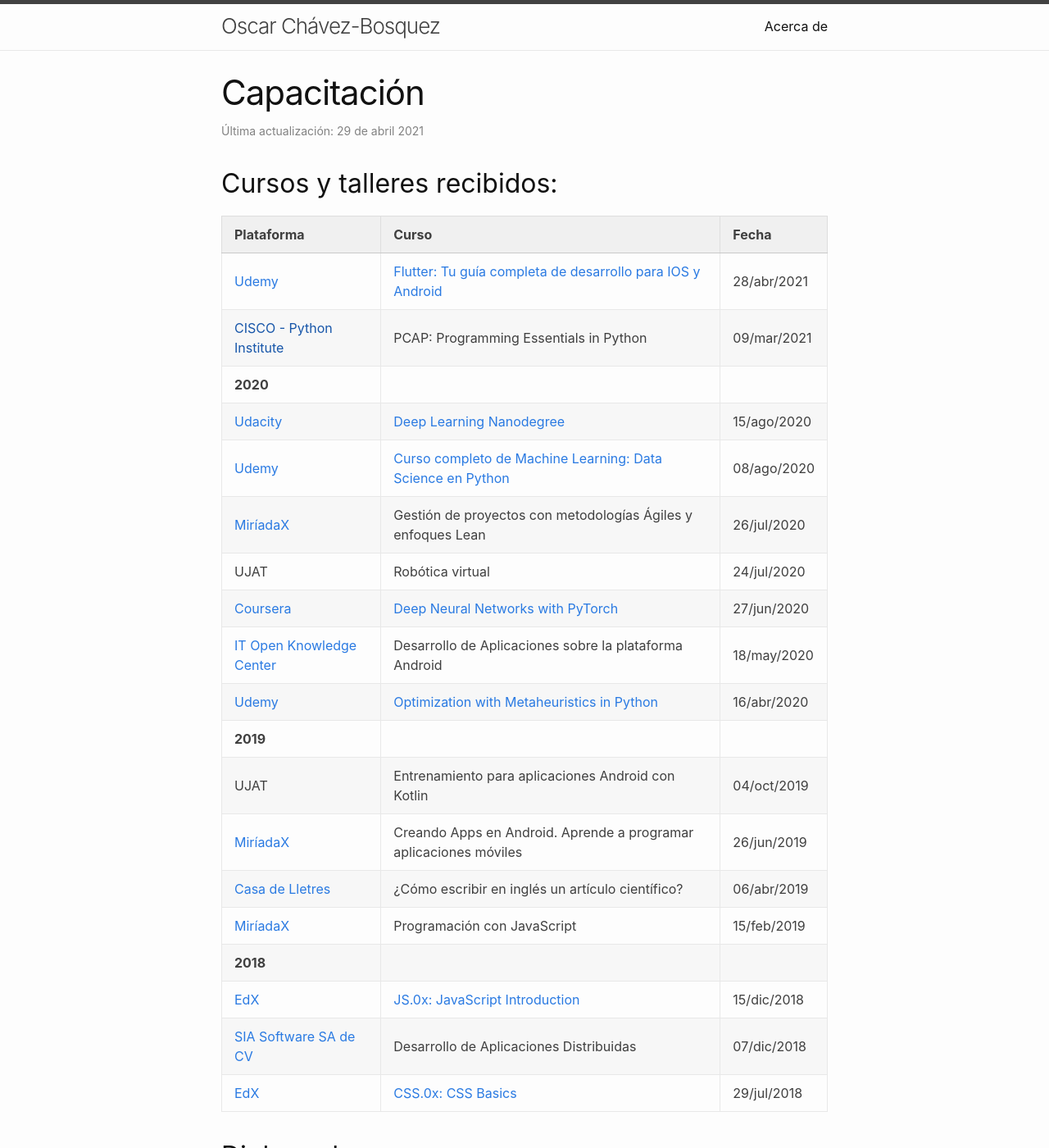
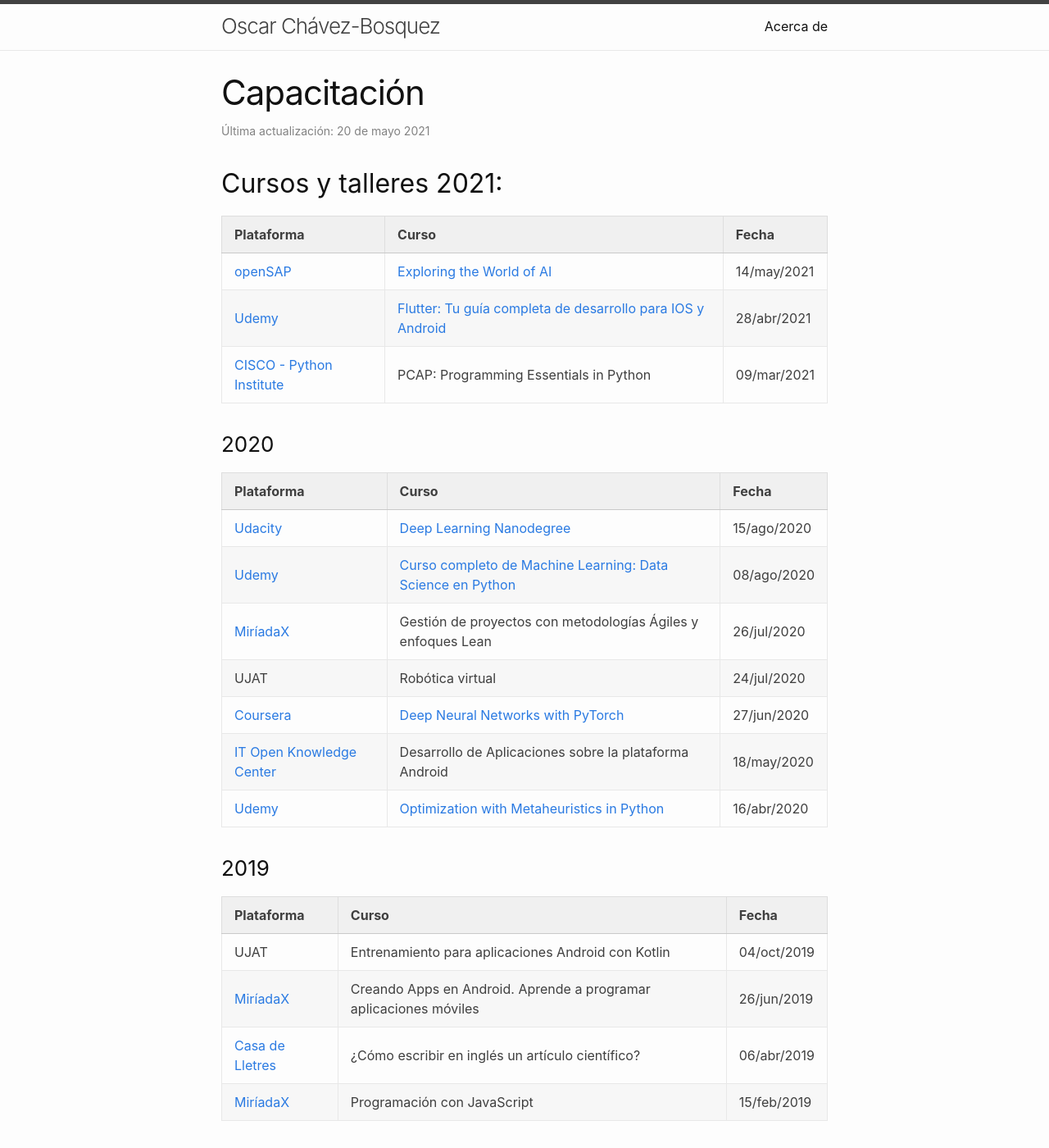
Before and after one commit to chavezbosquez/chavezbosquez.github.io, a Jekyll site: the page built from personal/cursos.markdown, in a window 1280 px wide and 1400 px high. Shown: the whole window at 82% size. Built offline with Jekyll 4.4.1, drawn with Linux system fonts in a browser that asks for light colours.

Commit message:
Capacitación recibida

```diff
--- a/personal/cursos.markdown
+++ b/personal/cursos.markdown
@@ -2,17 +2,24 @@
 layout   : page
 title    : Capacitación
 categoria: personal
-date     : 2021-04-29 09:10:00 -0600
+date     : 2021-05-20 14:43:00 -0600
 # Capacitación recibida
 ---
 
-## Cursos y talleres recibidos:
+## Cursos y talleres 2021:
+
+
 
 | Plataforma | Curso | Fecha |
 | --- | --- | ---|
-| [Udemy](https://www.udemy.com/course/flutter-ios-android-fernando-herrera/){:target="_blank"} | [Flutter: Tu guía completa de desarrollo para IOS y Android](https://www.udemy.com/certificate/UC-66829eb6-326c-441d-a5ea-2b76cf2596d2/){:target="_blank"} | 28/abr/2021 <!-- 34 h-->|
-| [CISCO - Python Institute]() | PCAP: Programming Essentials in Python | 09/mar/2021 <!-- 60 h -->|
-| **2020** | | |
+| [openSAP](https://open.sap.com){:target="_blank"} | [Exploring the World of AI](https://open.sap.com/verify/ximaf-bybac-samoh-vecyt-bemor){:target="_blank"} | 14/may/2021 <!-- 9 h --> |
+| [Udemy](https://www.udemy.com/course/flutter-ios-android-fernando-herrera/){:target="_blank"} | [Flutter: Tu guía completa de desarrollo para IOS y Android](https://www.udemy.com/certificate/UC-66829eb6-326c-441d-a5ea-2b76cf2596d2/){:target="_blank"} | 28/abr/2021 <!-- 34 h --> |
+| [CISCO - Python Institute](http://csrinfo.cisconetspace.com/LA_LP_FY20YoMeQuedoenCasaAprendiendo.html) | PCAP: Programming Essentials in Python | 09/mar/2021 <!-- 60 h --> |
+
+### 2020
+
+| Plataforma | Curso | Fecha |
+| --- | --- | ---|
 | [Udacity](https://www.udacity.com) | [Deep Learning Nanodegree](https://confirm.udacity.com/ZEJDPWTP) | 15/ago/2020 |
 | [Udemy](https://www.udemy.com) | [Curso completo de Machine Learning: Data Science en Python](https://www.udemy.com/certificate/UC-852c1c12-794e-4e5a-9747-c473a5260b3e/) | 08/ago/2020 |
 | [MiríadaX](https://miriadax.net/web/general-navigation/cursos) | Gestión de proyectos con metodologías Ágiles y enfoques Lean | 26/jul/2020 |
@@ -20,12 +27,20 @@ date     : 2021-04-29 09:10:00 -0600
 | [Coursera](https://www.coursera.org) | [Deep Neural Networks with PyTorch](https://coursera.org/verify/PXN63JZHRAV5) | 27/jun/2020 |
 | [IT Open Knowledge Center](https://it-okcenter.com) | Desarrollo de Aplicaciones sobre la plataforma Android | 18/may/2020 |
 | [Udemy](https://www.udemy.com) | [Optimization with Metaheuristics in Python](https://www.udemy.com/certificate/UC-5b922bb9-bf33-40e6-89a8-9b66a5ecdf45/) | 16/abr/2020 |
-| **2019** | | |
+
+### 2019
+
+| Plataforma | Curso | Fecha |
+| --- | --- | ---|
 | UJAT | Entrenamiento para aplicaciones Android con Kotlin | 04/oct/2019 |
 | [MiríadaX](https://miriadax.net/web/general-navigation/cursos) | Creando Apps en Android. Aprende a programar aplicaciones móviles | 26/jun/2019 |
 | [Casa de Lletres](https://www.casadelletres.eu/redaccion_cientifica) | ¿Cómo escribir en inglés un artículo científico? | 06/abr/2019 |
 | [MiríadaX](https://miriadax.net/web/general-navigation/cursos) | Programación con JavaScript | 15/feb/2019 |
-| **2018** | | |
+
+### 2018
+
+| Plataforma | Curso | Fecha |
+| --- | --- | ---|
 | [EdX](https://www.edx.org) | [JS.0x: JavaScript Introduction](https://courses.edx.org/certificates/b5f20250bb564242a0beeb6ecccdeaa8) | 15/dic/2018 |
 | [SIA Software SA de CV](https://www.siasw.com/index.php/es/) | Desarrollo de Aplicaciones Distribuidas | 07/dic/2018 |
 | [EdX](https://www.edx.org) | [CSS.0x: CSS Basics](https://courses.edx.org/certificates/8250edd6fe354f8bb4835ef16f8dd6da) | 29/jul/2018 |
```
